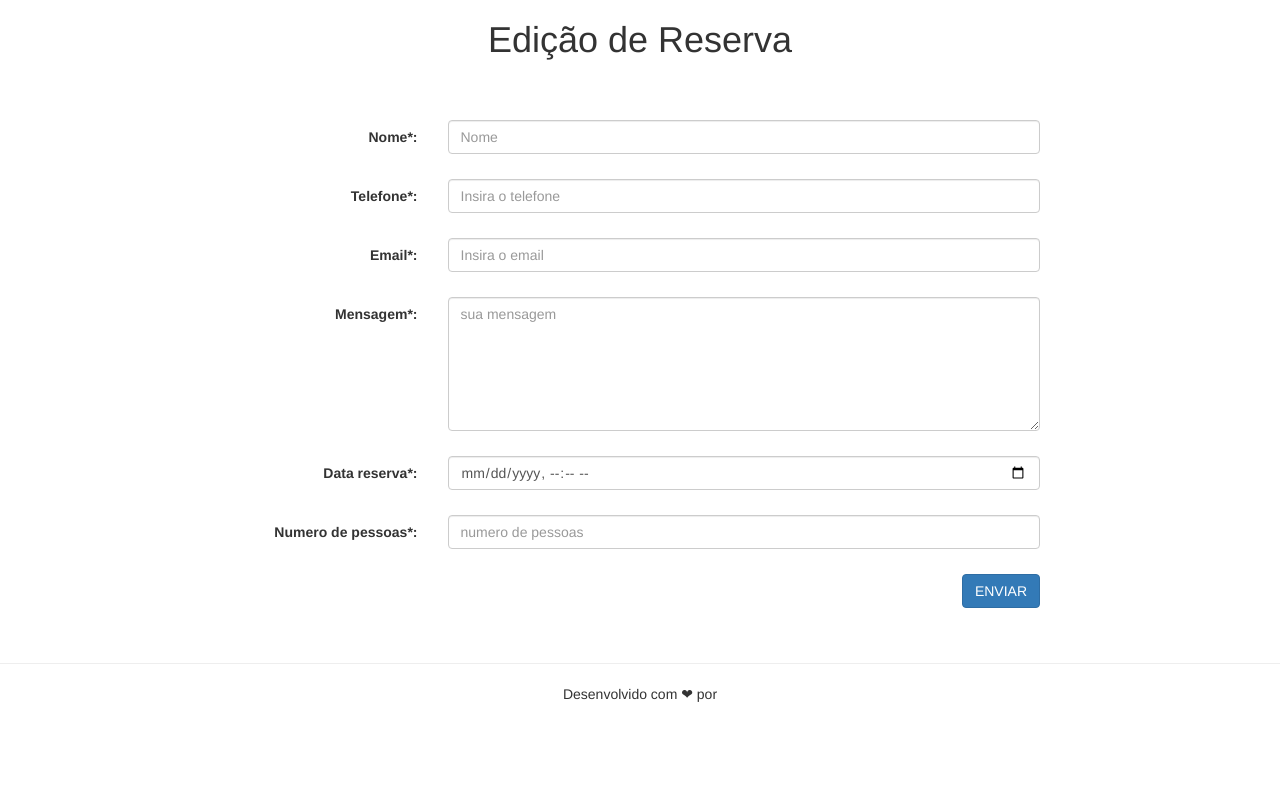
After one commit to MatteusMart/projeto_restaurante, a PHP site: page /admin/editar-reserva.php?idreserva=1 in a window 1280 px wide. The commit adds this page. Run offline with PHP 8.4, Linux system fonts and the light colour scheme; data that the repository does not hold is empty; a stand-in replaces the project's code that opens the database connection; some libraries are stand-ins or nearby versions.

Commit message:
deletar e alterar reserva adicionado

```diff
--- /dev/null
+++ b/admin/editar-reserva.php
@@ -0,0 +1,115 @@
+<?php
+    include('../includes/conexao.php');
+?>
+
+<html>
+    <head>
+        <meta charset="UTF-8">
+        <meta name="viewport" content="width=device-width, initial-scale=1.0">
+        <meta name="description" content="Código fonte formulario php"/>
+        <meta name="keywords" content="formulario php, bootstrap, bootstrap validator"/>
+        <meta name="author" content="Cristiane Faria"/>
+
+        <title>Hora de Trabalhar | Formulário PHP</title>
+
+        <link rel="stylesheet" type="text/css" href="https://cdnjs.cloudflare.com/ajax/libs/twitter-bootstrap/3.3.7/css/bootstrap.css" />
+        <style>
+            main, footer, .mensagem-alerta{
+                text-align: center;
+            }
+            form{
+                max-width: 800px;
+                padding-top: 30px;
+                display: block;
+                margin: 0 auto;
+            }
+            .mensagem-alerta{
+                max-width: 500px;
+                margin: 20px auto;
+            }
+        </style>
+
+    </head>
+    <body>
+
+        <?php
+
+        $id = $_GET['idreserva'];
+
+        $sql =  "SELECT * FROM tb_reserva WHERE id = {$id}";
+
+        $res = $conexao->query($sql);
+
+        $dados = mysqli_fetch_array($res);
+
+        ?>
+
+        <main class="container">
+        <h1>Edição de Reserva</h1>
+        <br>
+        <form class="form-horizontal" action="atualizar-reserva.php?idreserva=<?= $id ?>" method="post" role="form" data-toggle="validator" enctype = "multipart/form-data">
+            <div class="form-group">
+                <label class="control-label col-sm-3">Nome*:</label>
+                <div class="col-sm-9">
+                    <input type="text" class="form-control" name="nome" id="nome" value="<?= $dados['nome'] ?>" placeholder="Nome">
+                    <div class="help-block with-errors"></div>
+                </div>
+            </div>
+            <div class="form-group">
+                <label class="control-label col-sm-3">Telefone*:</label>
+                <div class="col-sm-9">
+                    <input type="text" class="form-control" name="telefone" id="telefone" value="<?= $dados['telefone'] ?>" placeholder="Insira o telefone">
+                    <div class="help-block with-errors"></div>
+                </div>
+            </div>
+            </div>
+            <div class="form-group">
+                <label class="control-label col-sm-3">Email*:</label>
+                <div class="col-sm-9">
+                    <input type="text" class="form-control" name="email" id="email" value="<?= $dados['email'] ?>" placeholder="Insira o email">
+                    <div class="help-block with-errors"></div>
+                </div>
+            </div>
+            <div class="form-group">
+            <label class="control-label col-sm-3">Mensagem*:</label>
+                <div class="col-sm-9">
+                    <textarea class="form-control" id="" rows="6" id="mensagem" name="mensagem" placeholder="sua mensagem" required><?= $dados['mensagem'] ?></textarea>
+                    <div class="help-block with-errors"></div>
+                </div>
+            </div>
+            <div class="form-group">
+                <label class="control-label col-sm-3">Data reserva*:</label>
+                <div class="col-sm-9">
+                    <input type="datetime-local" class="form-control" name="dreseva" id="dreserva" value="<?= $dados['data_reserva'] ?>" placeholder="Insira a data de reserva">
+                    <div class="help-block with-errors"></div>
+                </div>
+            </div>
+            <div class="form-group">
+                <label class="control-label col-sm-3">Numero de pessoas*:</label>
+                <div class="col-sm-9">
+                    <input type="text" class="form-control" name="npessoas" id="npessoas" value="<?= $dados['numero_pessoas'] ?>"  placeholder="numero de pessoas">
+                    <div class="help-block with-errors"></div>
+                </div>
+            </div>
+            </div>
+            <div class="form-group">
+                <div class="col-md-12 text-right">
+                    <input class = "btn btn-primary" id="submit" name="btnSend" type="submit" value="ENVIAR">
+                    <a name="formulario"></a>
+                    <div class="mensagem-alerta"></div>
+                </div>
+            </div>
+        </form>
+    </main>
+    <footer>
+        <hr>
+        <div class="copyright">Desenvolvido com ❤ por
+            <a href="" target="_blank"></a>
+        </div>
+    </footer>
+    <script src="https://code.jquery.com/jquery-3.2.1.min.js"></script>
+    <script src="https://cdnjs.cloudflare.com/ajax/libs/twitter-bootstrap/3.3.7/js/bootstrap.min.js"></script>
+    <script src="https://cdnjs.cloudflare.com/ajax/libs/1000hz-bootstrap-validator/0.11.9/validator.min.js"></script>
+
+    </body>
+</html>
--- a/admin/reserva.php
+++ b/admin/reserva.php
@@ -8,7 +8,7 @@
         $email    = $_POST['email'];
         $datar    = $_POST['data_reserva'];
         $mens     = $_POST['mensagem'];
-        $npessoa  = $_POST['numero_pessoas'];
+        $npessoas = $_POST['numero_pessoas'];
 
 
         $sql = "INSERT INTO tb_reserva(nome,
```
Also changed, not shown: admin/atualizar-reserva.php (added, +19 -0 lines), admin/cadastrar-pratos.php (+6 -6 lines), admin/deletar-reserva.php (added, +15 -0 lines), admin/listar-reservas.php (added, +78 -0 lines), img/cardapio/Macarrão bolonhesa.jpg (added).
